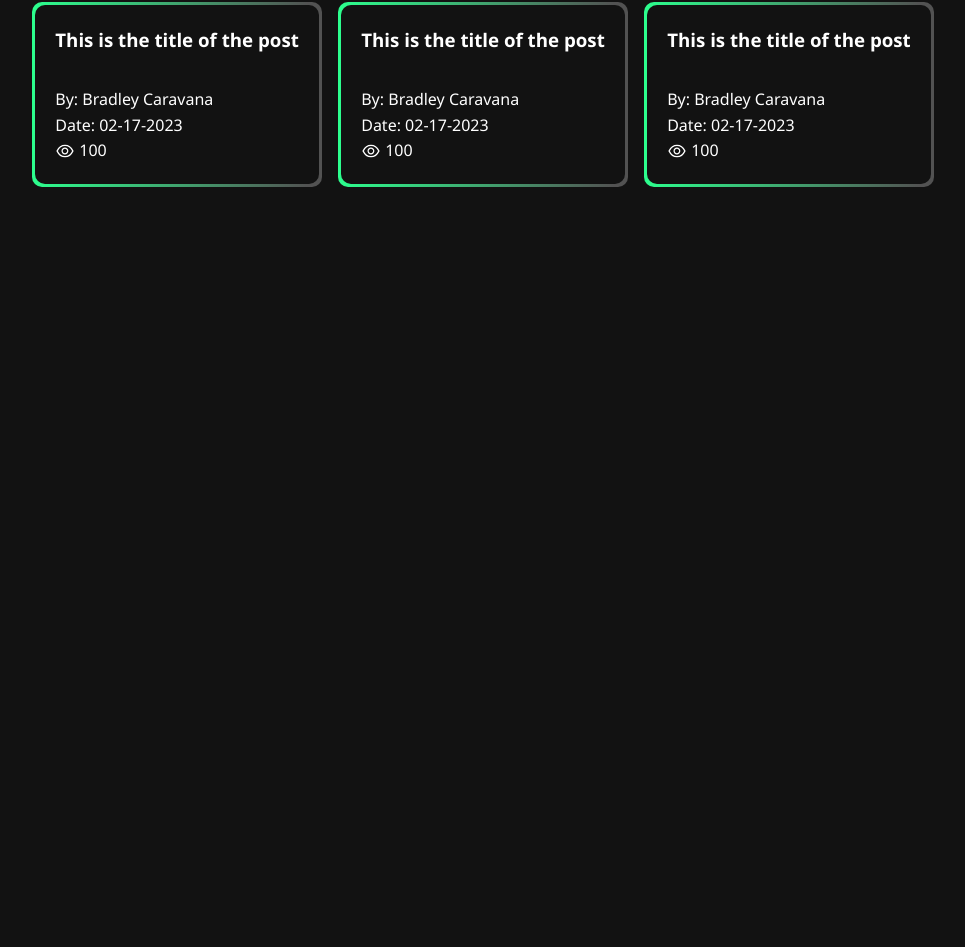
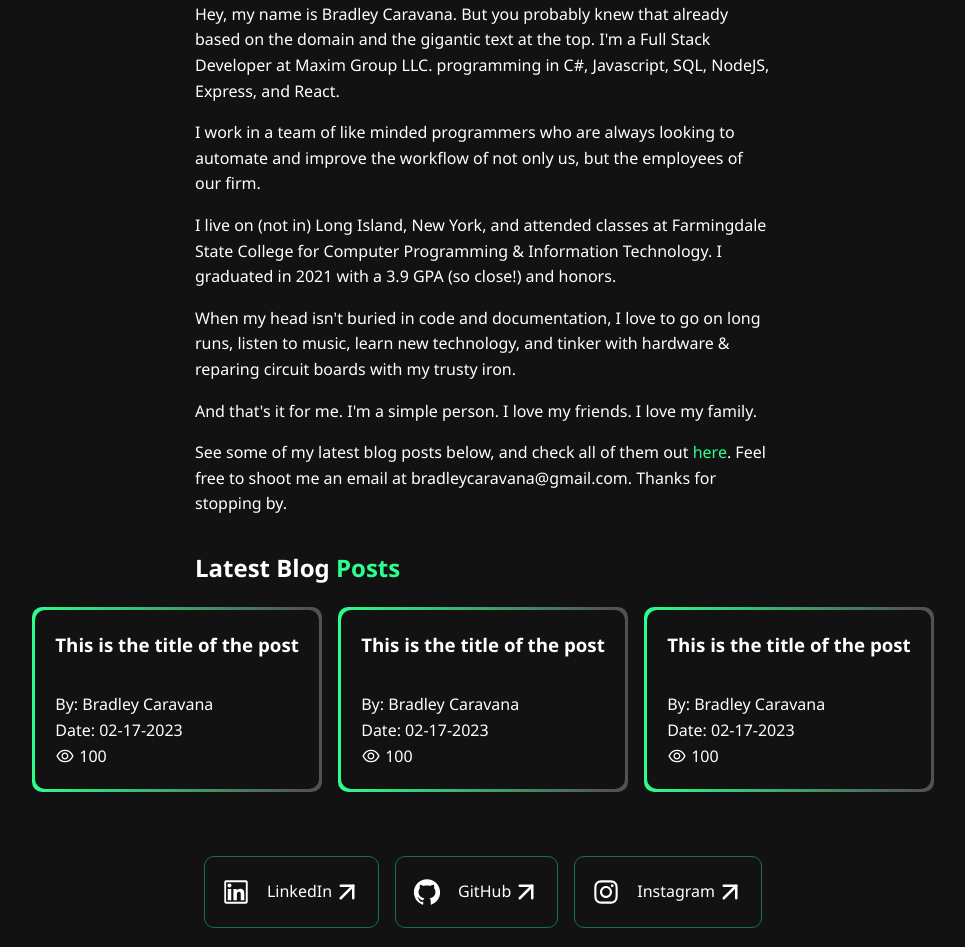
Before and after one commit to carabc/bradleycaravana.com, a Next.js app: page / in a window 1280 px wide. Shown: the part 446-1393 px from the top of the page, without its empty margins (157-1122 px from the left). Before the commit the page ends 800 px from the top, so only its background shows below. Built offline with nearby package versions, Linux system fonts and the light colour scheme.

Commit message:
Footer, about section, removed about from both navigation menus and stuck the section in the home page

```diff
--- /dev/null
+++ b/components/Footer/Footer.js
@@ -0,0 +1,116 @@
+import styled from "styled-components";
+import {
+  AiOutlineLinkedin,
+  AiOutlineInstagram,
+  AiOutlineGithub,
+} from "react-icons/ai";
+import { FiArrowUpRight } from "react-icons/fi";
+
+const DivStyled = styled.div`
+  width: 100%;
+  margin: 4em 0 0 0;
+
+  .linkContainer {
+    width: 100%;
+
+    ul {
+      list-style: none;
+      display: flex;
+      flex-direction: column;
+      margin: 0;
+      padding: 0;
+      justify-content: center;
+      align-items: center;
+      gap: 1em;
+
+      a {
+        text-decoration: none;
+        color: #fff;
+        border: 1px solid ${({ theme }) => theme.dark.border};
+        padding: 1.25em 1em;
+        border-radius: 10px;
+        width: 90%;
+
+        li {
+          display: flex;
+          justify-content: space-between;
+          align-items: center;
+
+          .iconAndText {
+            display: flex;
+            align-items: center;
+            justify-content: center;
+            gap: 1em;
+          }
+        }
+      }
+    }
+  }
+
+  .footerText {
+    color: #fff;
+    display: flex;
+    justify-content: center;
+  }
+
+  @media (min-width: ${({ theme }) => theme.md}) {
+    width: 70%;
+    margin: 4em auto 0 auto;
+    .linkContainer {
+      ul {
+        flex-direction: row;
+      }
+    }
+  }
+
+  @media (min-width: ${({ theme }) => theme.lg}) {
+    width: 30%;
+    margin: 4em auto 0 auto;
+    .linkContainer {
+      ul {
+        flex-direction: row;
+      }
+    }
+  }
+`;
+
+export default function Footer() {
+  return (
+    <DivStyled>
+      <div className="linkContainer">
+        <ul>
+          <a href="https://www.linkedin.com/in/bradley-caravana-4a9503175/">
+            <li>
+              <div className="iconAndText">
+                <AiOutlineLinkedin size={30} />
+                LinkedIn
+              </div>
+              <FiArrowUpRight size={30} />
+            </li>
+          </a>
+          <a href="https://github.com/carabc">
+            <li>
+              <div className="iconAndText">
+                <AiOutlineGithub size={30} />
+                GitHub
+              </div>
+              <FiArrowUpRight size={30} />
+            </li>
+          </a>
+          <a href="https://www.instagram.com/bradleycaravana/">
+            <li>
+              <div className="iconAndText">
+                <AiOutlineInstagram size={30} />
+                Instagram
+              </div>
+              <FiArrowUpRight size={30} />
+            </li>
+          </a>
+        </ul>
+      </div>
+      <div className="footerText">
+        <p>&copy; Bradley Caravana {new Date().getFullYear()}</p>
+      </div>
+    </DivStyled>
+  );
+}
--- a/components/Layout.js
+++ b/components/Layout.js
@@ -1,6 +1,7 @@
 import Head from "next/head";
 import MobileNagivation from "./MobileNavigation/MobileNavigation";
 import Navigation from "./Navigation/Navigation";
+import Footer from "./Footer/Footer";
 import styled from "styled-components";
 
 const ContentContainerDivStyled = styled.div`
@@ -23,7 +24,7 @@ export default function Layout({
         <meta name="keywords" content={keywords} />
         <meta name="description" content={description} />
         <link rel="preconnect" href="https://fonts.googleapis.com" />
-        <link rel="preconnect" href="https://fonts.gstatic.com" crossorigin />
+        <link rel="preconnect" href="https://fonts.gstatic.com" crossOrigin />
       </Head>
       <ContentContainerDivStyled>
         <div className="navContainer">
@@ -31,6 +32,7 @@ export default function Layout({
         </div>
         <MobileNagivation />
         {children}
+        <Footer />
       </ContentContainerDivStyled>
     </>
   );
--- a/components/MobileNavigation/MobileNavigation.js
+++ b/components/MobileNavigation/MobileNavigation.js
@@ -6,10 +6,13 @@ export default function MobileNagivation() {
   return (
     <>
       <div id="menu-wrap" className={`${isActive ? "close" : ""}`}>
-        <div class="burger-container" onClick={() => setIsActive(!isActive)}>
-          <div class="line-1 line"></div>
-          <div class="line-2 line"></div>
-          <div class="line-3 line"></div>
+        <div
+          className="burger-container"
+          onClick={() => setIsActive(!isActive)}
+        >
+          <div className="line-1 line"></div>
+          <div className="line-2 line"></div>
+          <div className="line-3 line"></div>
         </div>
 
         <div className={`menu ${isActive ? "visible" : ""}`}>
@@ -21,11 +24,7 @@ export default function MobileNagivation() {
                     <a>Home</a>
                   </Link>
                 </li>
-                <li className="list-item">
-                  <Link href="/about" legacyBehavior>
-                    <a>About</a>
-                  </Link>
-                </li>
+
                 <li className="list-item">
                   <Link href="/blog" legacyBehavior>
                     <a>Blog</a>
--- a/components/Navigation/Navigation.js
+++ b/components/Navigation/Navigation.js
@@ -52,11 +52,7 @@ export default function Navigation() {
             <a aria-current={router.pathname === "/" && "page"}>Home</a>
           </Link>
         </li>
-        <li>
-          <Link href="/about" legacyBehavior>
-            <a aria-current={router.pathname === "/about" && "page"}>About</a>
-          </Link>
-        </li>
+
         <li>
           <Link href="/blog" legacyBehavior>
             <a aria-current={router.pathname === "/blog" && "page"}>Blog</a>
--- a/pages/index.js
+++ b/pages/index.js
@@ -4,6 +4,7 @@ import { withTheme } from "styled-components";
 import Image from "next/image";
 import headshot from "../public/images/headshot.png";
 import PostCard from "@/components/PostCard/PostCard";
+import Link from "next/link";
 
 const MainStyled = styled.main`
   display: flex;
@@ -17,7 +18,7 @@ const MainStyled = styled.main`
     align-items: center;
     color: #fff;
     h1 {
-      margin: 0 0 0.5em 0;
+      margin: 0 0 0 0;
       font-size: 2em;
     }
 
@@ -47,14 +48,52 @@ const MainStyled = styled.main`
 
     .headerTitles {
       order: 1;
+      align-items: start;
 
-      h1 {
+      .subHeaderBlock p {
         text-align: start;
       }
     }
 
     .imageContainer {
       order: 2;
+    }
+  }
+`;
+
+const SectionAboutStyled = styled.section`
+  color: #fff;
+  width: 90%;
+  margin: 0 auto;
+
+  h2 {
+    text-align: center;
+  }
+
+  .textContainer {
+    p {
+      font-size: 0.85rem;
+    }
+  }
+
+  @media (min-width: ${({ theme }) => theme.lg}) {
+    width: 45%;
+
+    h2 {
+      text-align: initial;
+    }
+  }
+
+  @media (min-width: ${({ theme }) => theme.md}) {
+    .textContainer {
+      p {
+        font-size: 1rem;
+      }
+
+      p a {
+        color: ${({ theme }) => theme.dark.hl};
+        text-decoration: none;
+      }
     }
   }
 `;
@@ -82,6 +121,8 @@ const SectionBlogPostStyled = styled.section`
   }
 
   @media (min-width: ${({ theme }) => theme.lg}) {
+    margin: 2em auto 0 auto;
+
     .header {
       text-align: initial;
     }
@@ -118,9 +159,52 @@ export default withTheme(function Home() {
           />
         </div>
       </MainStyled>
+      <SectionAboutStyled>
+        <h2>
+          About <span className="hl">Me</span>
+        </h2>
+        <div className="textContainer">
+          <p>
+            Hey, my name is Bradley Caravana. But you probably knew that already
+            based on the domain and the gigantic text at the top. I&apos;m a
+            Full Stack Developer at Maxim Group LLC. programming in C#,
+            Javascript, SQL, NodeJS, Express, and React.
+          </p>
+          <p>
+            I work in a team of like minded programmers who are always looking
+            to automate and improve the workflow of not only us, but the
+            employees of our firm.
+          </p>
+          <p>
+            I live on (not in) Long Island, New York, and attended classes at
+            Farmingdale State College for Computer Programming & Information
+            Technology. I graduated in 2021 with a 3.9 GPA (so close!) and
+            honors.
+          </p>
+          <p>
+            When my head isn&apos;t buried in code and documentation, I love to
+            go on long runs, listen to music, learn new technology, and tinker
+            with hardware & reparing circuit boards with my trusty iron.
+          </p>
+          <p>
+            And that&apos;s it for me. I&apos;m a simple person. I love my
+            friends. I love my family.
+          </p>
+          <p>
+            See some of my latest blog posts below, and check all of them out{" "}
+            <Link href="/blog" legacyBehavior>
+              <a>here</a>
+            </Link>
+            . Feel free to shoot me an email at bradleycaravana@gmail.com.
+            Thanks for stopping by.
+          </p>
+        </div>
+      </SectionAboutStyled>
       <SectionBlogPostStyled>
         <div className="blogSectionHeaderContainer">
-          <h2 className="header">Most Viewed Blog Posts</h2>
+          <h2 className="header">
+            Latest Blog <span className="hl">Posts</span>
+          </h2>
         </div>
         <div className="cardContainer">
           <PostCard />
```
Also changed, not shown: pages/about.js (deleted, +0 -7 lines).
